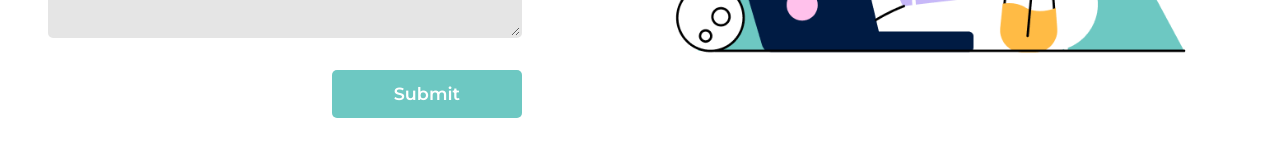
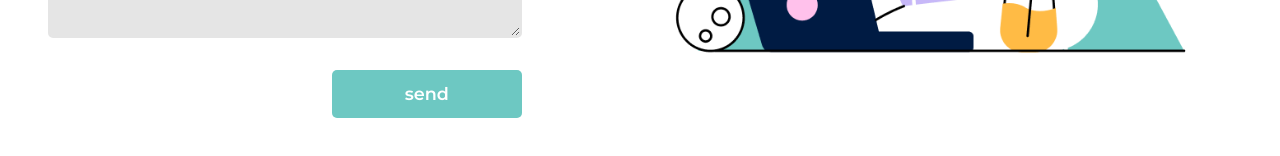
Before and after one commit to sneuder/portfolio, a React (Create React App) app: page / in a window 1280 px wide. Shown: the part 3470-3626 px from the top of the page. Built offline with nearby package versions, Linux system fonts and the light colour scheme.

Commit message:
Form validation

```diff
--- a/src/components/contact/contact.jsx
+++ b/src/components/contact/contact.jsx
@@ -15,6 +15,10 @@ import {
 const Contact = () => {
   const sendEmail = async (e) => {
     e.preventDefault();
+
+    let information = Object.values(e.target);
+    if(information.some(info => info.value === "")) return swal("Error", "Please fill all the fields", "error");
+
     swal("Thank you for your message!", "", "success");
 
     await emailjs.sendForm(
@@ -83,6 +87,7 @@ const Contact = () => {
             <input
               className={style.inputSubmit}
               type="submit"
+              value="send"
               placeholder="Submit"
             />
           </div>
```
